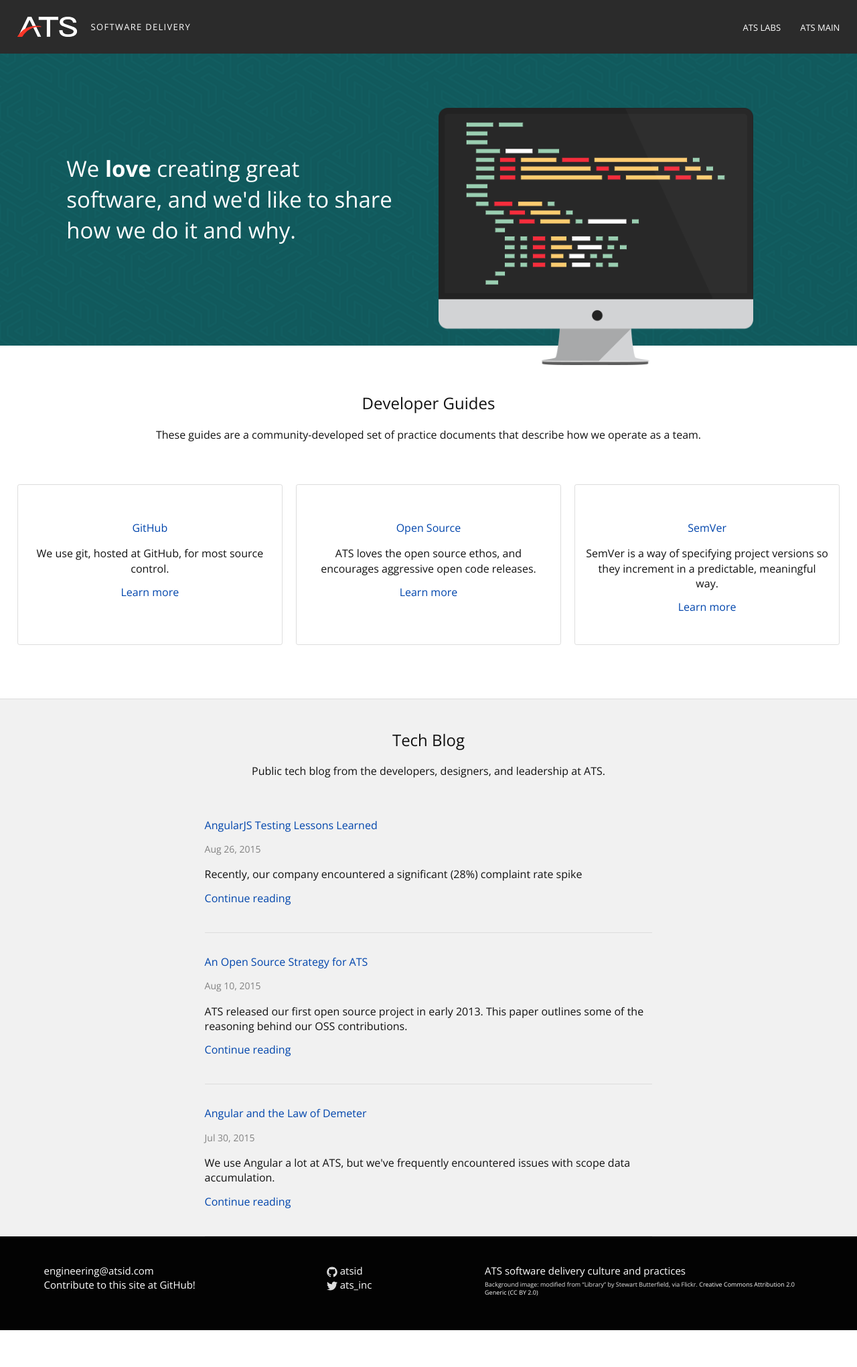
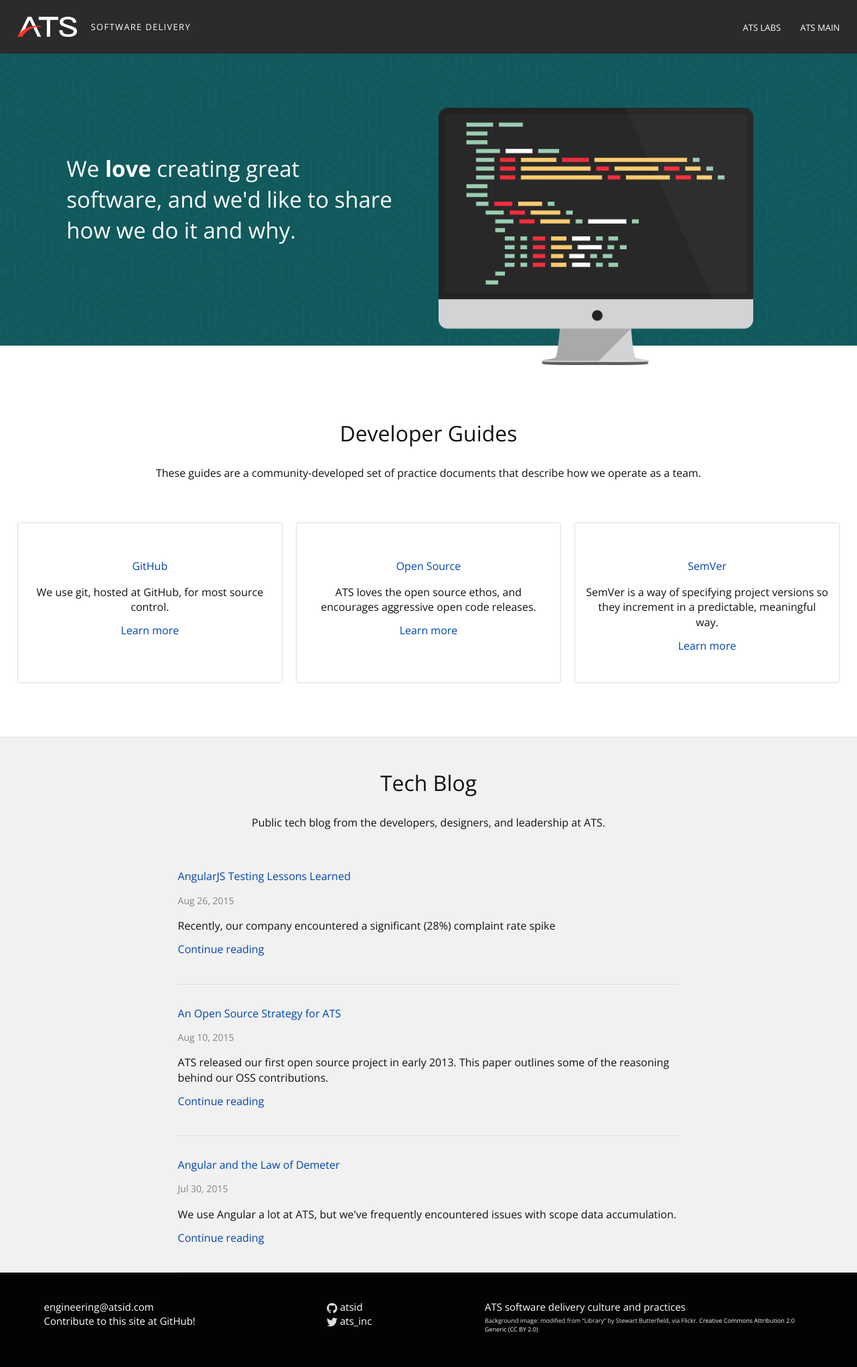
Before and after one commit to atsid/guides, a Jekyll site: the page built from index.html, in a window 1280 px wide. Shown: the whole page at 67% size. Built offline with Jekyll 4.4.1, drawn with Linux system fonts in a browser that asks for light colours; before the commit the page ends 1986 px from its top, so only the background shows below that.

Commit message:
Additional homepage tweaks (WIP)

```diff
--- a/_layouts/home.html
+++ b/_layouts/home.html
@@ -14,9 +14,7 @@
           <img src="{{ site.baseurl }}/assets/images/computer.png" class="column column-6" alt="We have mad love for code">
         </section>
       </div>
-      <div>
-        {{ content }}
-      </div>
+      {{ content }}
     </div>
 
     {% include footer.html %}
--- a/_sass/base/_base.scss
+++ b/_sass/base/_base.scss
@@ -63,6 +63,7 @@
 a {
     color: $blue;
     text-decoration: none;
+    @include transition(.3s ease);
 
     &:hover, &:visited {
         color: $blue;
--- a/_sass/pages/_home.scss
+++ b/_sass/pages/_home.scss
@@ -6,6 +6,7 @@
 .introduction {
     $bg-image: '../assets/images/bg-pattern.png';
     @include background(url($bg-image) repeat center center scroll);
+
     margin: 0;
 
     section {
@@ -29,6 +30,7 @@
 
     @include respond-to('large') {
         p {
+            @include transition(all .3s ease);
             font-size: $base-font-size + 13;
             padding-right: 0;
         }
@@ -45,7 +47,7 @@
         }
 
         p {
-            font-size: $base-font-size + 11;
+            font-size: $base-font-size + 12;
             padding: 1.8em 0 0.5em;
             text-align: center;
         }
@@ -57,7 +59,11 @@
     }
 }
 
-// Dev Guide
+
+// Dev Guides
+.guides {
+    margin-top: 4em;
+}
 .card {
     border-radius: 0.2em;
     border: $base-border;
@@ -72,7 +78,7 @@
     margin-top: 5em;
 
     .posts-list {
-        max-width: 45em;
+        max-width: 50em;
         margin: 0 auto;
     }
 
--- a/index.html
+++ b/index.html
@@ -2,10 +2,10 @@
 layout: home
 ---
 
-<div class="home">
-    <section id="guides" class="wrapper row">
+<div class="guides">
+    <section class="wrapper row">
         <div class="section-introduction">
-            <h2>Developer Guides</h2>
+            <h1>Developer Guides</h1>
             <p>These guides are a community-developed set of practice documents that describe how we operate as a team.</p>
         </div>
         <div>
@@ -23,7 +23,7 @@
 
     <section id="blog" class="blog">
         <div class="wrapper section-introduction">
-            <h2>Tech Blog</h2>
+            <h1>Tech Blog</h1>
             <p>Public tech blog from the developers, designers, and leadership at ATS.</p>
         </div>
         <div class=" wrapper posts-list">
```
Also changed, not shown: assets/images/bg-pattern.png.
